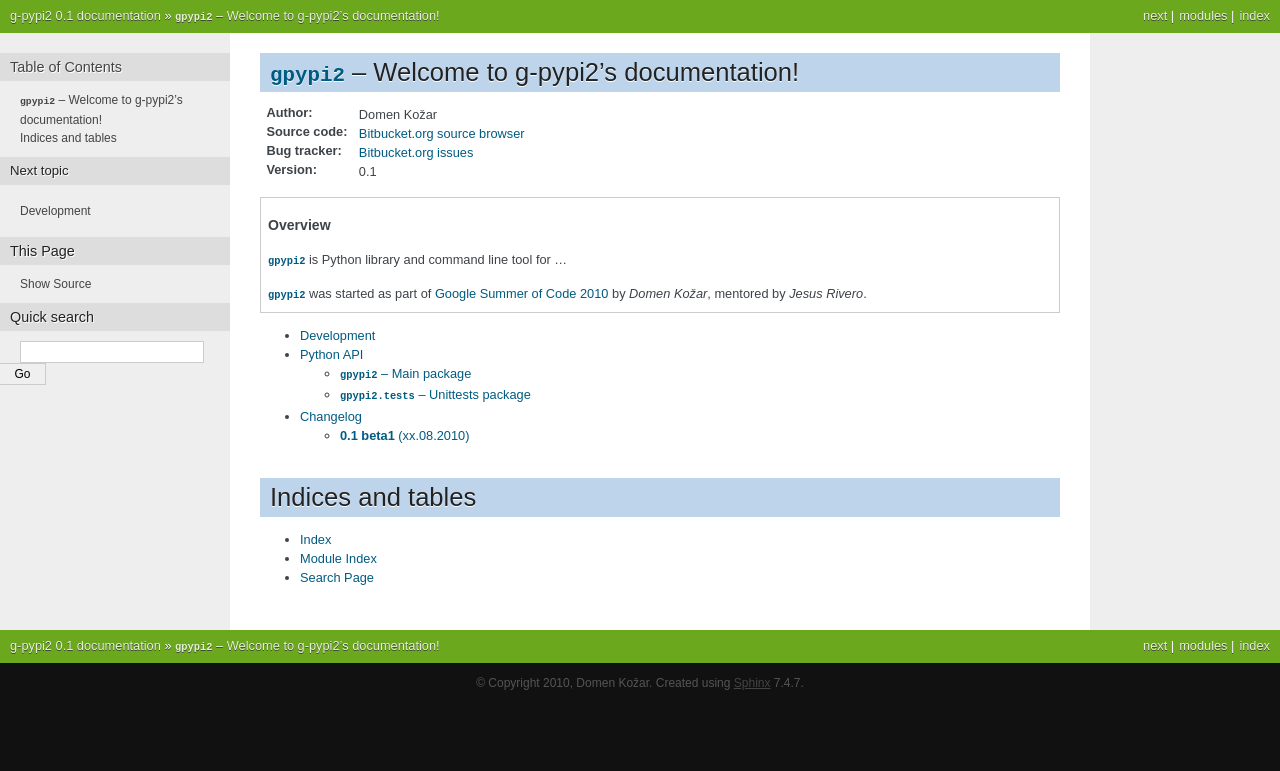
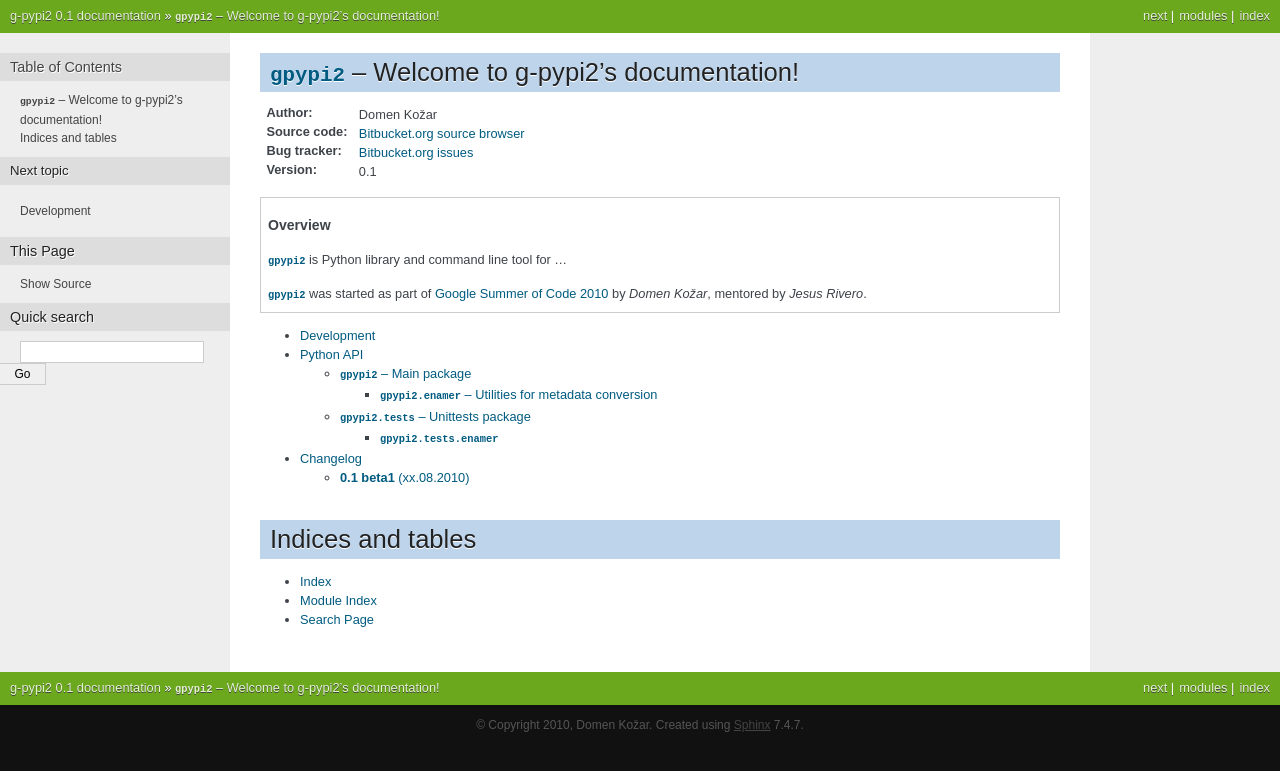
Before and after one commit to domenkozar/g-pypi, a Sphinx documentation site: the page built from docs/source/index.rst, in a window 1280 px wide. Shown: the top 771 px of the page. Built offline with Sphinx 7.4.7, drawn with Linux system fonts in a browser that asks for light colours.

```diff
--- a/docs/source/api.rst
+++ b/docs/source/api.rst
@@ -1,5 +1,5 @@
 Python API
-----------
+##########
 
 :mod:`gpypi2` -- Main package
 *****************************
@@ -22,4 +22,4 @@ Python API
 :mod:`gpypi2.tests.enamer`
 ==========================
 
-.. automodule:: gpypi2.tests
+.. automodule:: gpypi2.tests.test_enamer
--- a/docs/source/index.rst
+++ b/docs/source/index.rst
@@ -24,7 +24,7 @@
 
 
 .. toctree::
-    :maxdepth: 2
+    :maxdepth: 3
 
     development
     api
```
